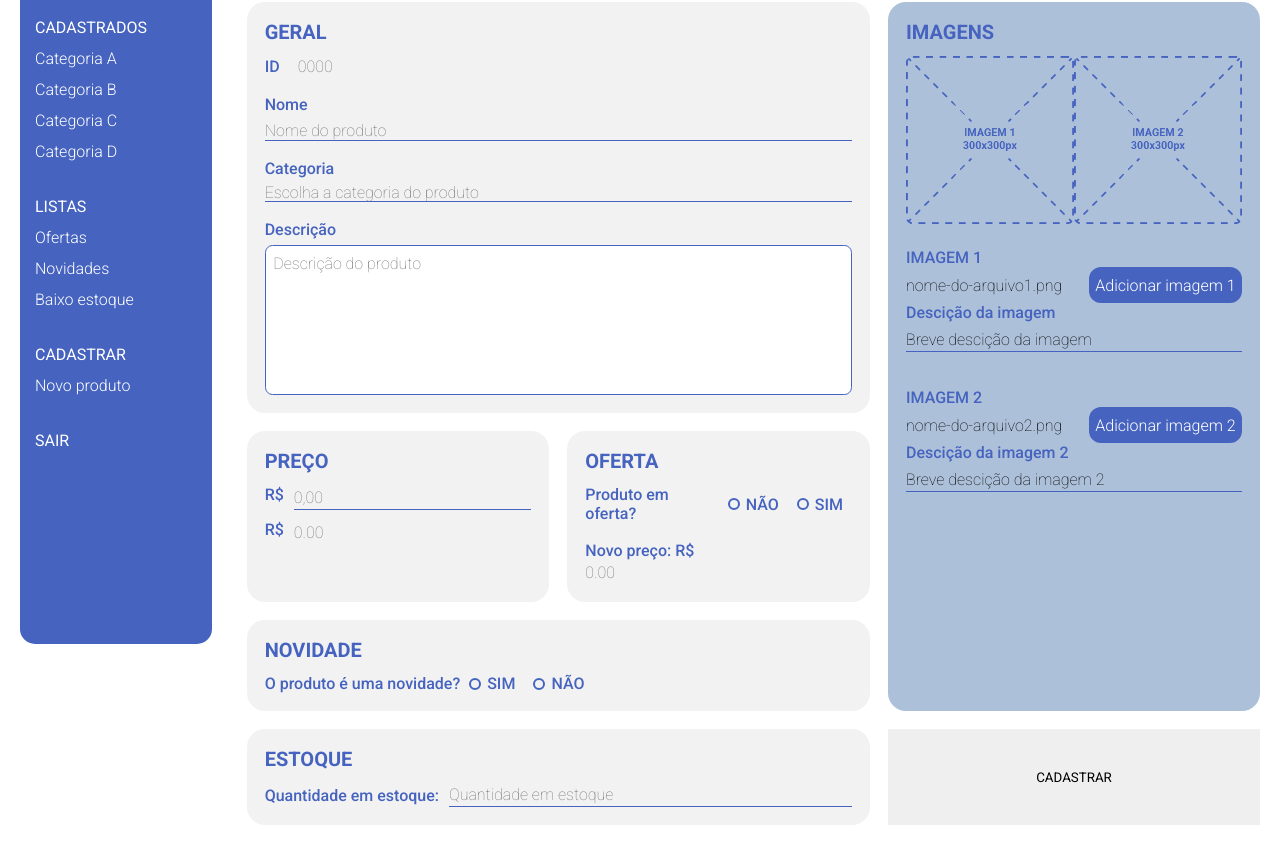
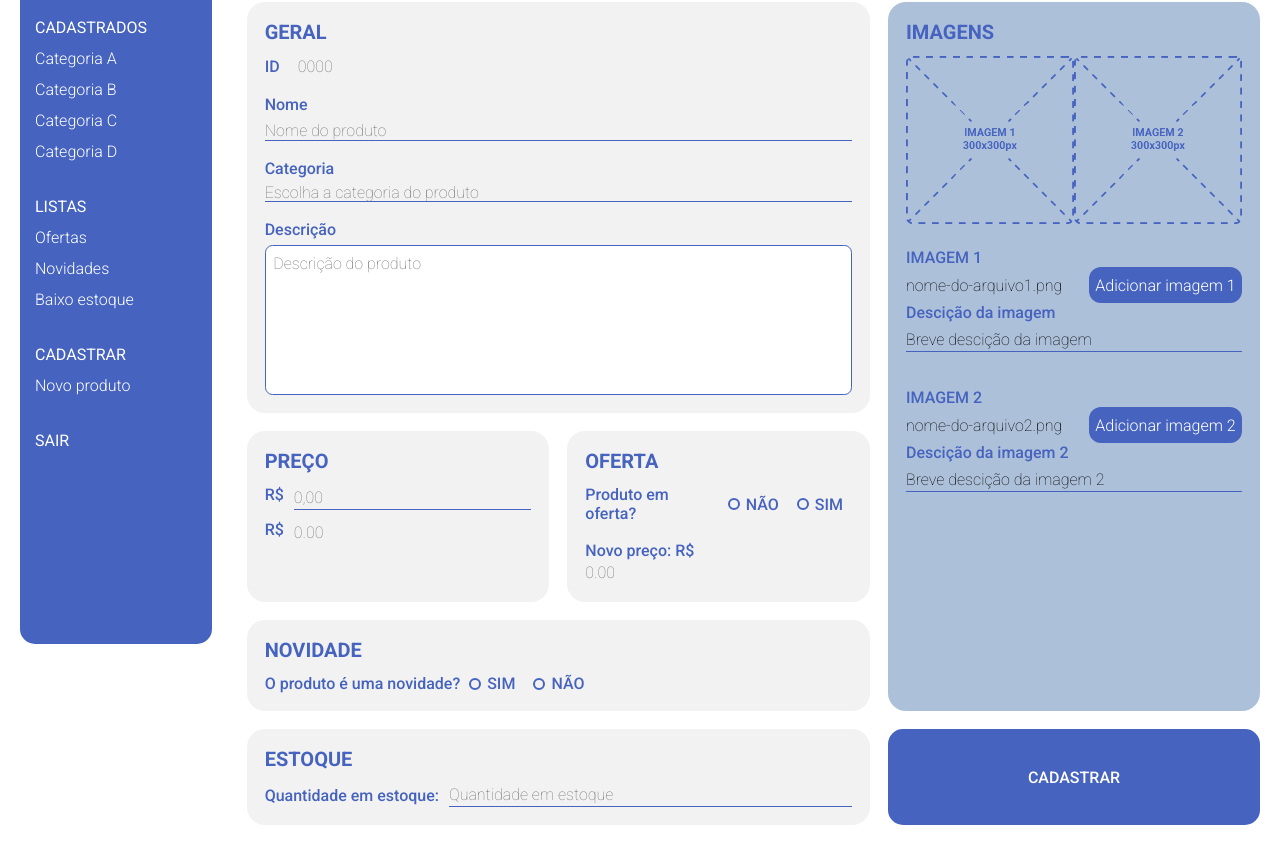
Before and after one commit to douglas-farias/coderhouse-javascript_projetofinal, a plain HTML site: page pages/admin/novoProduto.html in a window 1280 px wide. Shown: the part 136-981 px from the top of the page. Drawn offline with Linux system fonts and the light colour scheme; files whose address does not match are found by name.

Commit message:
css novoproduto

```diff
--- a/pages/admin/novoProduto.html
+++ b/pages/admin/novoProduto.html
@@ -150,7 +150,9 @@
                             <input type="number" name="estoque" id="estoque" placeholder="Quantidade em estoque" required>
                         </div>
                     </fieldset>
-                    <button type="submit" class="formulario__botao" id="formulario__botao">CADASTRAR</button>
+                    <div class="formulario__botoes">
+                        <button type="submit" class="formulario__botao" id="botaoCadastrar">CADASTRAR</button>
+                    </div>
                 </form>
             </div>
         </section>
--- a/scripts/admin/edicaoProduto.js
+++ b/scripts/admin/edicaoProduto.js
@@ -151,7 +151,7 @@ function renderizarItem(produto, produtos) {
                     <input type="number" name="estoque" id="estoque" placeholder="Quantidade em estoque" value="${produto.estoque}" required>
                 </div>
             </fieldset>
-            <div class="formulario__botoes">
+            <div class="formulario__botoesEdicao">
                 <button type="submit" class="formulario__botao" id="botaoSalvar">SALVAR EDIÇÃO</button>
                 <button type="button" class="formulario__botao" id="botaoExcluir">EXCLUIR PRODUTO</button>
             </div>
--- a/styles/admin/produto.css
+++ b/styles/admin/produto.css
@@ -409,7 +409,7 @@ fieldset h3 {
 
 /* ------------ BOTAO ------------ */
 
-.formulario__botoes {
+.formulario__botoesEdicao {
     display: grid;
     gap: 9px;
     grid-template-columns: 1fr 2fr;
@@ -417,7 +417,7 @@ fieldset h3 {
         "botaoExcluir botaoSalvar" ;
 }
 
-.formulario__botoes button {
+.formulario__botoesEdicao button {
     display: flex;
     justify-content: center;
     align-items: center;
@@ -425,7 +425,7 @@ fieldset h3 {
     padding: 5px 0;
     margin-bottom: 0;
     width: 100%;
-    height: auto;
+    height: 100%;
     border-radius: 15px;
     color: #FFFFFF;
     font-family: "Roboto", sans-serif;
@@ -436,8 +436,32 @@ fieldset h3 {
     grid-area: botao-cadastrar;
 }
 
-.formulario__botoes button:hover {
+.formulario__botoesEdicao button:hover {
+    background-color: #2135A6;
+    font-weight: 700;
+}
 
+#botaoCadastrar {
+    display: flex;
+    justify-content: center;
+    align-items: center;
+    background-color: #4563BF;
+    width: 100%;
+    height: 100%;
+    padding: 15px;
+    margin-bottom: 15px;
+    border-radius: 15px;
+    color: #FFFFFF;
+    font-family: "Roboto", sans-serif;
+    font-weight: 500;
+    font-style: normal;
+    font-size: 12pt;
+    text-align: center;
+}
+
+#botaoCadastrar:hover {
+    background-color: #2135A6;
+    font-weight: 700;
 }
 
 #botaoExcluir {
```
